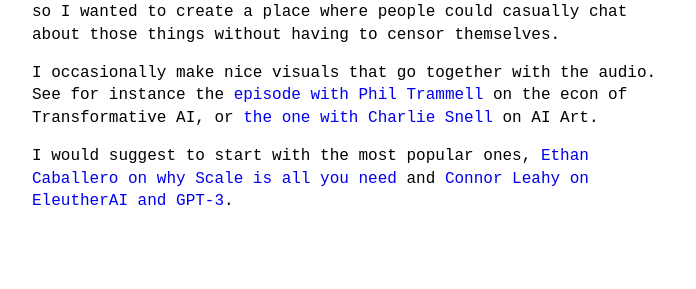
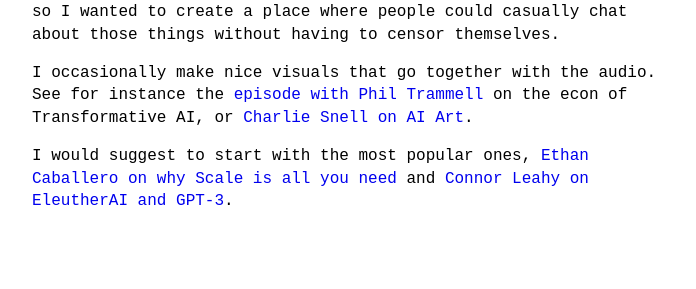
Before and after one commit to theinsideview/theinsideview.github.io, a Jekyll site: the page built from about.md, in a window 1280 px wide. Shown: the part 629-918 px from the top of the page, without its empty margins (288-984 px from the left). Built offline with Jekyll 4.4.1, drawn with Linux system fonts in a browser that asks for light colours.

Commit message:
Update about.md

```diff
--- a/about.md
+++ b/about.md
@@ -13,6 +13,6 @@
 
 On top of that, it's usually frown upon to discuss Artificial General Intelligence timelines in academia or in the AI industry, so I wanted to create a place where people could casually chat about those things without having to censor themselves.
 
-I occasionally make nice visuals that go together with the audio. See for instance the [episode with Phil Trammell](https://theinsideview.ai/phil) on the econ of Transformative AI, or [the one with Charlie Snell](https://theinsideview.ai/charlie) on AI Art.
+I occasionally make nice visuals that go together with the audio. See for instance the [episode with Phil Trammell](https://theinsideview.ai/phil) on the econ of Transformative AI, or [Charlie Snell  on AI Art](https://theinsideview.ai/charlie).
 
 I would suggest to start with the most popular ones, [Ethan Caballero on why Scale is all you need](https://theinsideview.ai/ethan) and [Connor Leahy on EleutherAI and GPT-3](https://theinsideview.github.io/connor).
```
